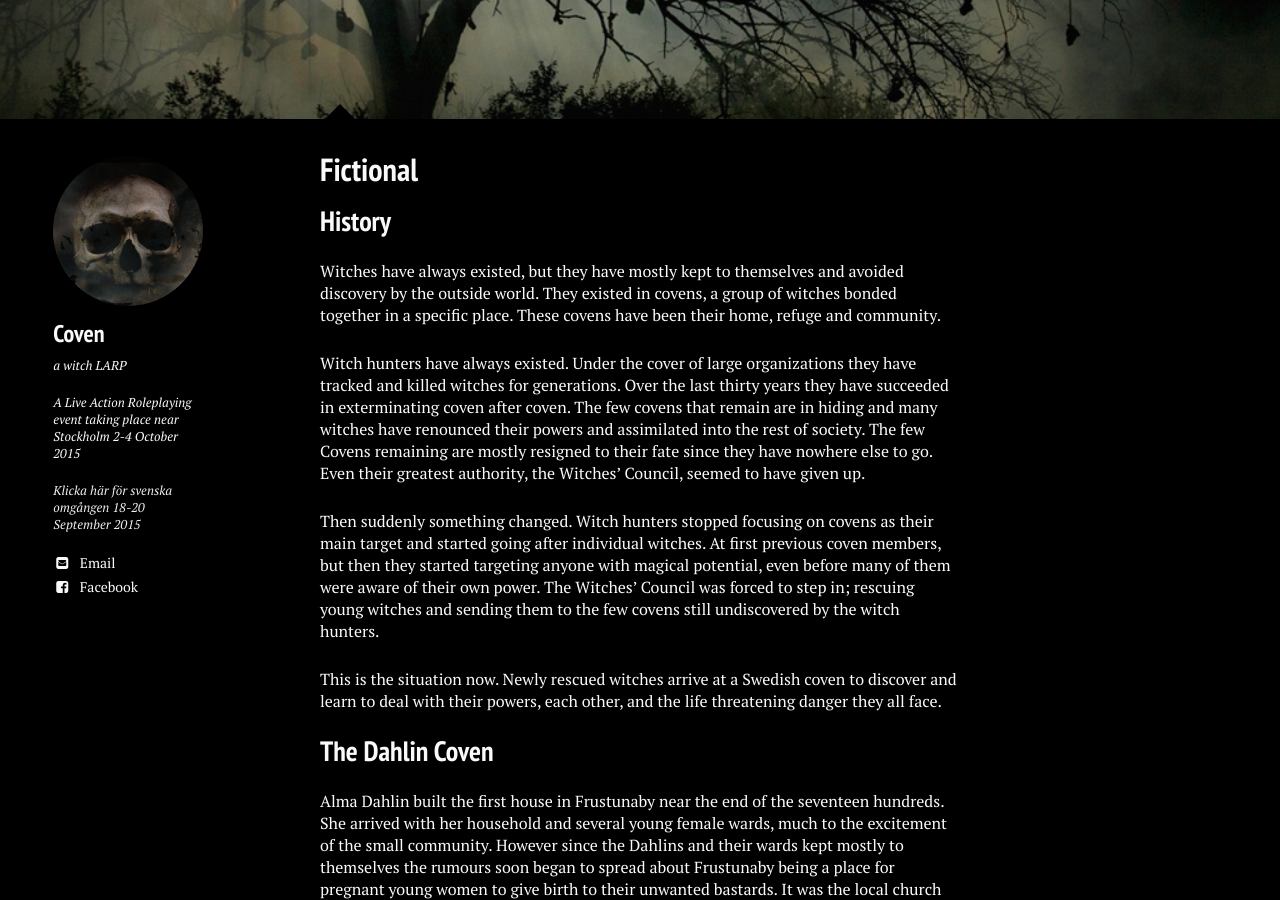
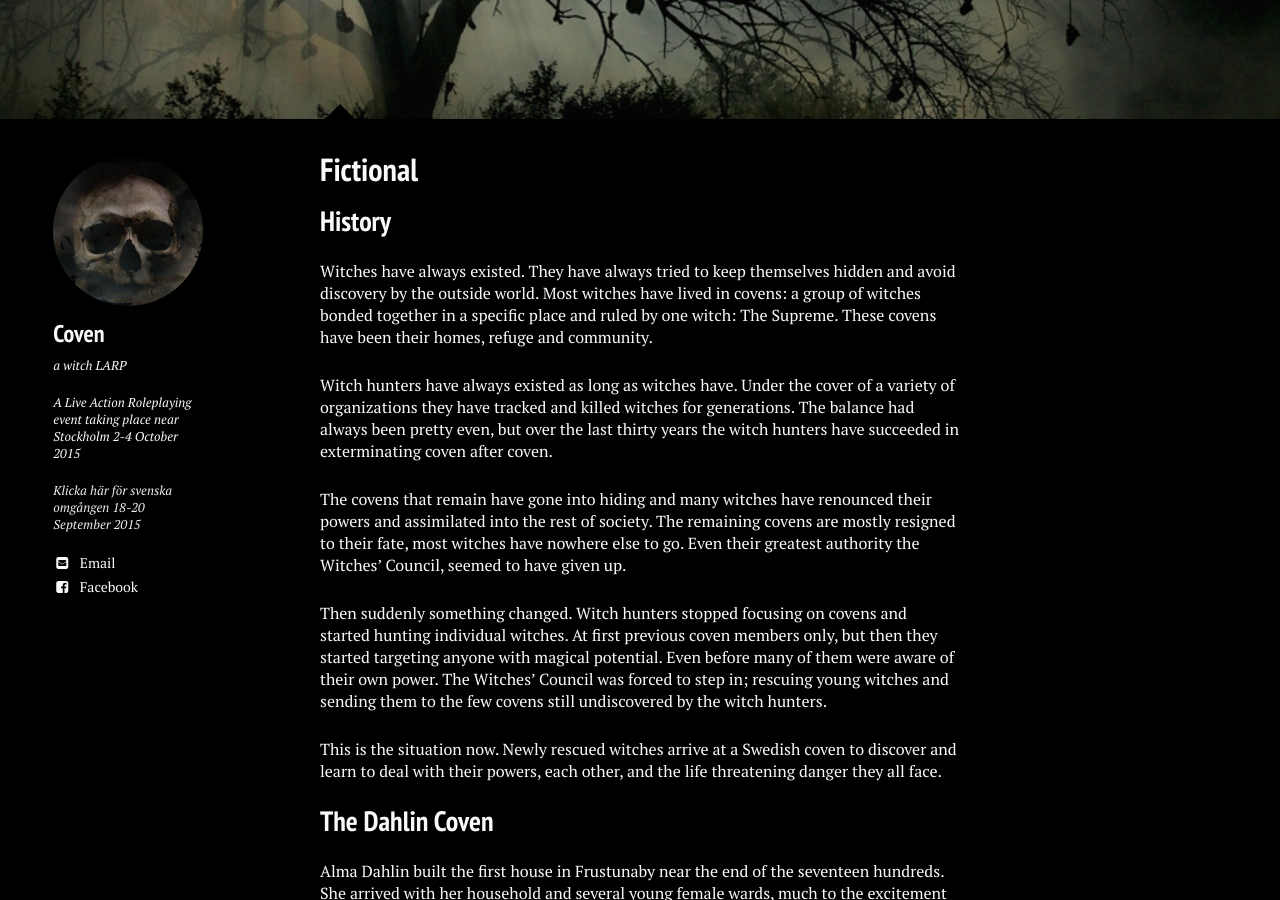
Before and after one commit to stanislavb/en.coven.nu, a Jekyll site: the page built from fictional/index.md, in a window 1280 px wide and 900 px high, scrolled down 371 px. Built offline with Jekyll 4.4.1, drawn with Linux system fonts in a browser that asks for light colours; nearby versions of some CDN libraries.

Commit message:
Update index.md

```diff
--- a/fictional/index.md
+++ b/fictional/index.md
@@ -20,11 +20,16 @@ image:
 
 ## History
 
-Witches have always existed, but they have mostly kept to themselves and avoided discovery by the outside world. They existed in covens, a group of witches bonded together in a specific place. These covens have been their home, refuge and community.
+Witches have always existed. They have always tried to keep themselves hidden and avoid discovery by the outside world. Most witches have lived in covens: a group of witches bonded together in a specific place and ruled by one witch: The Supreme. These covens have been their homes, refuge and community.
 
-Witch hunters have always existed. Under the cover of large organizations they have tracked and killed witches for generations. Over the last thirty years they have succeeded in exterminating coven after coven. The few covens that remain are in hiding and many witches have renounced their powers and assimilated into the rest of society. The few Covens remaining are mostly resigned to their fate since they have nowhere else to go. Even their greatest authority, the Witches' Council, seemed to have given up.
 
-Then suddenly something changed. Witch hunters stopped focusing on covens as their main target and started going after individual witches. At first previous coven members, but then they started targeting anyone with magical potential, even before many of them were aware of their own power. The Witches' Council was forced to step in; rescuing young witches and sending them to the few covens still undiscovered by the witch hunters.
+Witch hunters have always existed as long as witches have. Under the cover of a variety of organizations they have tracked and killed witches for generations. The balance had always been pretty even, but over the last thirty years the witch hunters have succeeded in exterminating coven after coven.
+
+The covens that remain have gone into hiding and many witches have renounced their powers and assimilated into the rest of society. The remaining covens are mostly resigned to their fate, most witches have nowhere else to go. Even their greatest authority the Witches’ Council, seemed to have given up.
+
+
+Then suddenly something changed. Witch hunters stopped focusing on covens and started hunting individual witches. At first previous coven members only, but then they started targeting anyone with magical potential. Even before many of them were aware of their own power. The Witches’ Council was forced to step in; rescuing young witches and sending them to the few covens still undiscovered by the witch hunters.
+
 
 This is the situation now. Newly rescued witches arrive at a Swedish coven to discover and learn to deal with their powers, each other, and the life threatening danger they all face.
 
```
